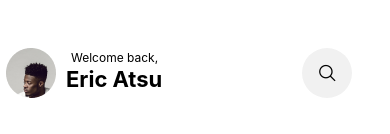
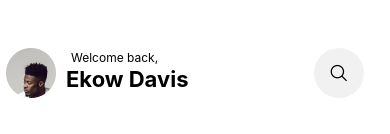
Before and after one commit to Ekow-Davis/rn-assignment5-11083926, a React Native app in the folder Assignment_5/: screen /HomeScreen in a window 390 px wide. Shown: the top 134 px of the page. Built offline with nearby package versions, Linux system fonts and the light colour scheme.

Commit message:
Left with readMe

```diff
--- a/Assignment_5/App.js
+++ b/Assignment_5/App.js
@@ -47,7 +47,7 @@ const App = () => {
             },
             tabBarActiveTintColor: 'blue',
             tabBarInactiveTintColor: 'gray',
-            tabBarStyle: { height: 70 },
+            tabBarStyle: { height: 70, },
             tabBarLabelStyle: { paddingBottom: 10, fontSize: 14 }
           })}
         >
--- a/Assignment_5/Screens/HomeScreen.jsx
+++ b/Assignment_5/Screens/HomeScreen.jsx
@@ -42,9 +42,9 @@ const HomeScreen = ({ navigation }) => {
             <View style={{ flexDirection: 'row', marginBottom: 10,  }}>
               <Image source={Profile} style={{ marginLeft: 30, margin: 8, marginRight: 10 }} />
 
-              <View style={{ marginRight: 70 }}>
+              <View style={{ marginRight: 50 }}>
                 <Text style={{ fontSize: 12, fontWeight: 'ultralight', margin: 1, marginLeft: 5, marginTop: 10, color: colors.textColor }}>Welcome back,</Text>
-                <Text style={{ fontWeight: 'bold', fontSize: 22, color: colors.textColor }}>Eric Atsu</Text>
+                <Text style={{ fontWeight: 'bold', fontSize: 22, color: colors.textColor }}>Ekow Davis </Text>
               </View>
 
               <View style={[styles.imageContainer, { backgroundColor: isDarkTheme ? '#08192D' : '#f1f1f1' }]}>
```
